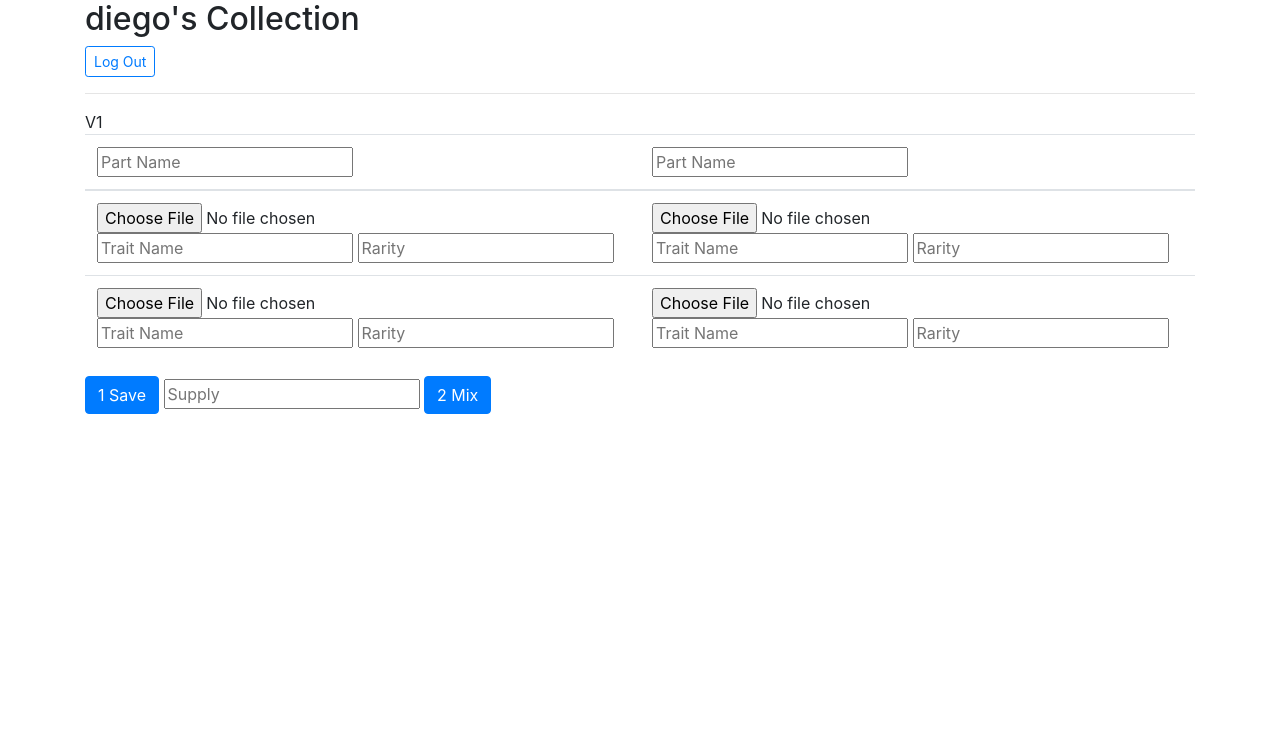
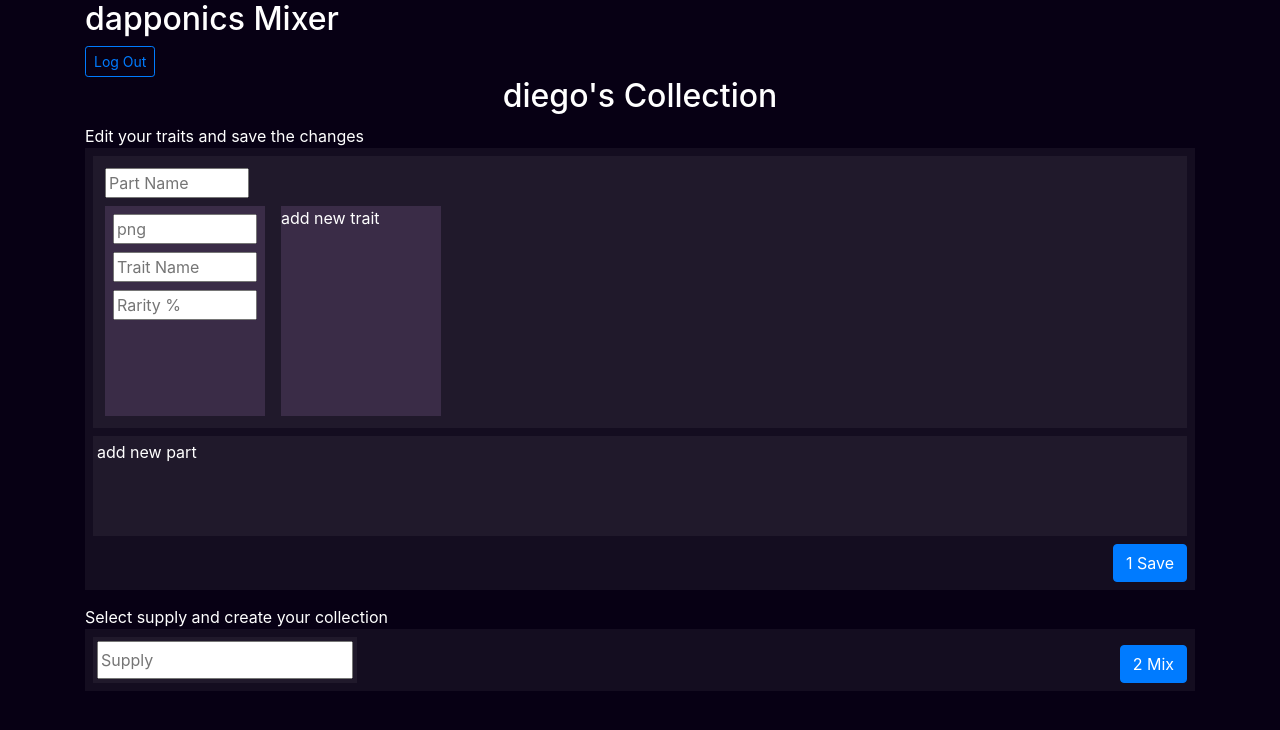
Before and after one commit to d-carranza/dapponics-mixer, a Django app: page / in a window 1280 px wide. Shown: the top 730 px of the page. Run offline with Django 4.2, Linux system fonts and the light colour scheme; a user stored in the database is signed in; some libraries are stand-ins or nearby versions.

Commit message:
html jsx setup

```diff
--- a/app/static/app/style.css
+++ b/app/static/app/style.css
@@ -0,0 +1,78 @@
+body {
+    background-color: #070014;
+    color: white;
+}
+
+#header {
+    text-align: center;
+    margin-bottom: 8px;
+}
+
+#input {
+    background-color: #140D20;
+    padding: 8px;
+    overflow: auto;
+    margin-bottom: 15px;
+}
+
+.part {
+    background-color: #20192B;
+    padding: 4px;
+}
+
+.row{
+    display: flex;
+    margin: 0px;
+}
+
+.traits {
+    background-color: #3A2C47;
+    height: 210px;
+    width: 160px;
+    margin: 8px;
+}
+
+.traitinput{
+    width: 144px;
+    margin-left: 8px;
+    margin-right: 8px;
+    margin-top: 8px;
+}
+
+.newtrait {
+    background-color: #3A2C47;
+    height: 210px;
+    width: 160px;
+    margin: 8px;
+}
+
+#newpart {
+    height: 100px;
+    margin-top: 8px;
+}
+
+#save{
+    margin-top: 8px;
+    float: right;
+}
+
+#output {
+    background-color: #140D20;
+    padding: 8px;
+    overflow: auto;
+    display: flex;
+    justify-content: space-between;
+}
+
+#supply {
+    background-color: #20192B;
+    display: flex;
+    justify-content: center;
+    padding: 4px;
+}
+
+#mix{
+    margin-top: 8px;
+    float: right;
+    margin-right: 0;
+}
--- a/app/templates/app/mixer.html
+++ b/app/templates/app/mixer.html
@@ -2,61 +2,57 @@
 {% load static %}
 
 {% block body %}
-    <h2>{{ request.user.username }}'s Collection</h2>
-
-    <a class="btn btn-sm btn-outline-primary" id="logout" href="{% url 'logout' %}">Log Out</a>
-    <hr>
+    <nav id="navbar">
+        <h2>dapponics Mixer</h2>
 
 
+        <a class="btn btn-sm btn-outline-primary" id="logout" href="{% url 'logout' %}">Log Out</a>
+    </nav>
+    <div id="header">
+        <h2>{{ request.user.username }}'s Collection</h2>
+    </div>
+    Edit your traits and save the changes
+    <div id="input">
+        <div class="part">
+            <div class="partname">
+                <input class="traitinput" type="text" name="partname" placeholder="Part Name">
+            </div>
+            <div class="row">
+                <div class="traits">
+                    <div class="trait">
+                        <div class="png">
+                            <input class="traitinput" type="text" name="png" placeholder="png">
+                        </div>
+                        <div class="traitname">
+                            <input class="traitinput" type="text" name="traitname" placeholder="Trait Name">
+                        </div>
+                        <div class="rarity">
+                            <input class="traitinput" type="text" name="rarity" placeholder="Rarity %">
+                        </div>
+                    </div>
+                </div>
+                <div class="newtrait">
+                    add new trait
+                </div>
+            </div>
+
+        </div>
+        <div class="part" id="newpart">
+            add new part
+        </div>
+
+        <input id="save" class="btn btn-primary" type="submit" value="1 Save">
+    </div>
+
+    Select supply and create your collection
+    <div id="output">
+        <div id="supply">
+            <input type="text" name="Supply" placeholder="Supply">
+        </div>
+        <input id="mix" class="btn btn-primary" type="submit" value="2 Mix">
+    </div>
 
 
-    <table class="table">
-        V1
-        <form action="">
-            <thead>
-                <tr>
-                    <th><input type="text" name="Part1" placeholder="Part Name"></th>
-                    <th><input type="text" name="Part2" placeholder="Part Name"></th>
-                </tr>
-            </thead>
-            <tbody>
-                <tr>
-                    <td>
-                        <div><input type="file" name="Part1png1" accept="image/png" /></div>
-                        <span><input type="text" name="Part1Trait1" placeholder="Trait Name"></span>
-                        <span><input type="text" name="Part1Rarity1" placeholder="Rarity"></span>
-                    </td>
-                    <td>
-                        <div><input type="file" name="Part2png1" accept="image/png" /></div>
-                        <span><input type="text" name="Part2Trait1" placeholder="Trait Name"></span>
-                        <span><input type="text" name="Part2Trait2" placeholder="Rarity"></span>
-                    </td>
-                </tr>
-                <tr>
-                    <td>
-                        <div><input type="file" name="Part1png2" accept="image/png" /></div>
-                        <span><input type="text" name="Part1Trait2" placeholder="Trait Name"></span>
-                        <span><input type="text" name="Part1Rarity2" placeholder="Rarity"></span>
-                    </td>
-                    <td>
-                        <div><input type="file" name="Part2png2" accept="image/png" /></div>
-                        <span><input type="text" name="Part2Trait2" placeholder="Trait Name"></span>
-                        <span><input type="text" name="Part2Rarity2" placeholder="Rarity"></span>
-                    </td>
-                </tr>
-            </tbody>
-        </form>
-    </table>
-
-    <div>
-        <span>
-            <input class="btn btn-primary" type="submit" value="1 Save">
-        </span>
-        <span>
-            <input type="text" name="Rarity Name" placeholder="Supply">
-            <input class="btn btn-primary" type="submit" value="2 Mix">
-        </span>
-    </div>
 {% endblock %}
 
 {% block script %}
```
Also changed, not shown: db.sqlite3.
